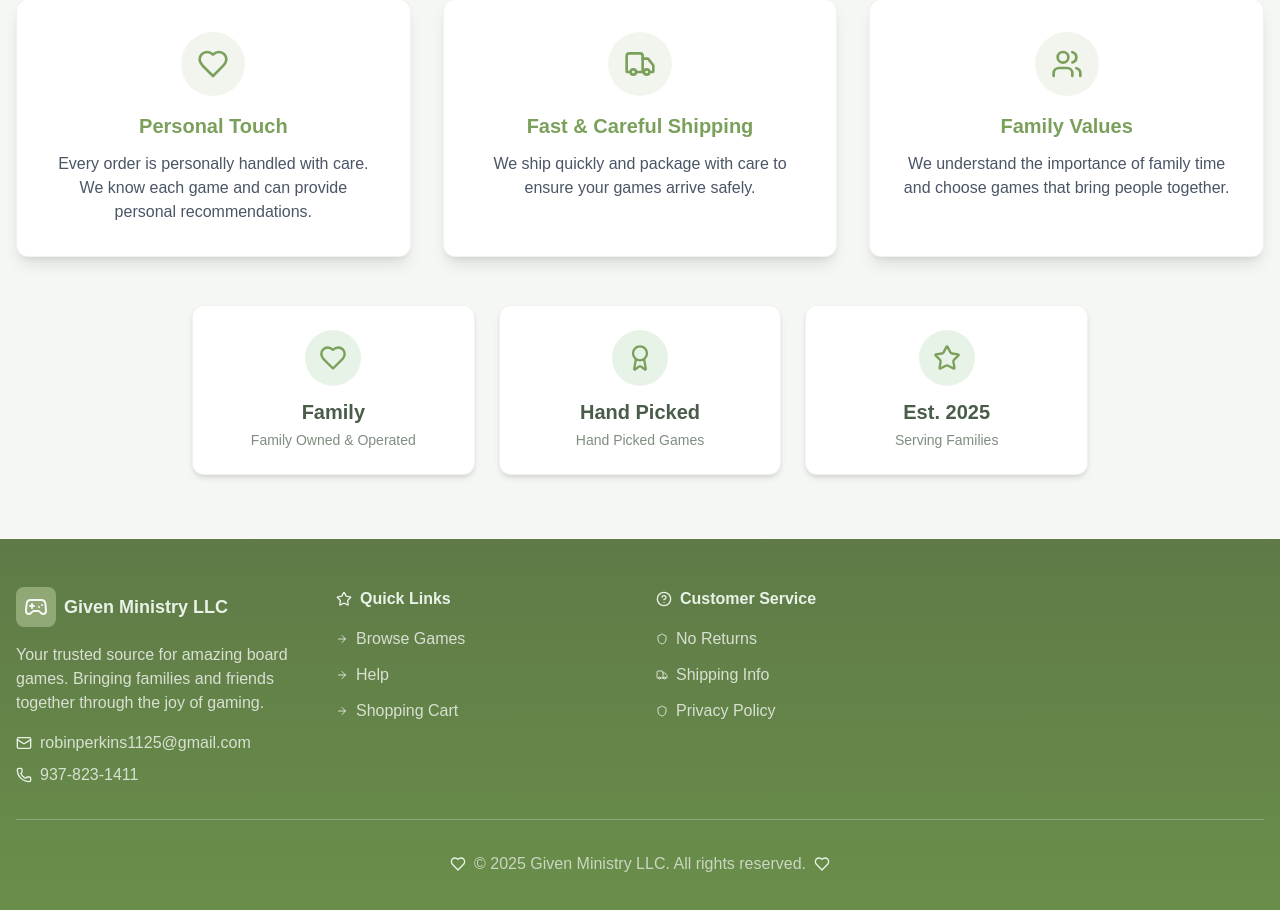
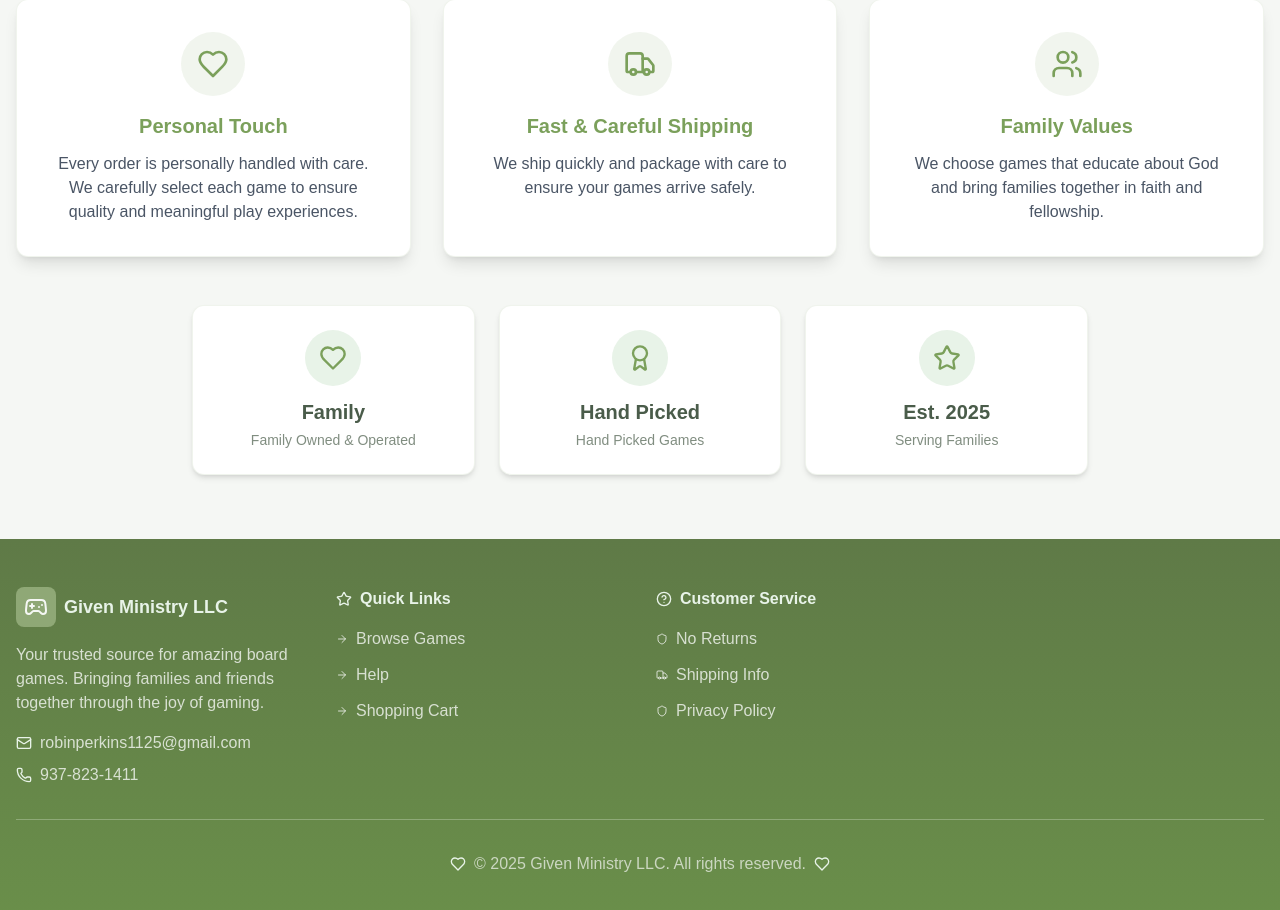
Before and after one commit to givenministryLLC/given-ministry-boardgames, a Next.js app: page / in a window 1280 px wide. Shown: the part 967-1877 px from the top of the page. Built offline with nearby package versions, Linux system fonts and the light colour scheme.

Commit message:
Update feature descriptions on homepage
Revised the text for 'Personal Touch' and 'Family Values' sections to better reflect the focus on quality, meaningful play experiences, and faith-based family values.

```diff
--- a/src/app/page.tsx
+++ b/src/app/page.tsx
@@ -80,7 +80,7 @@
                 <Heart className="w-8 h-8 text-primary group-hover:text-warm-cream transition-colors duration-300" />
               </div>
               <h3 className="text-xl font-semibold mb-3 text-primary text-center">Personal Touch</h3>
-              <p className="text-gray-600 text-center">Every order is personally handled with care. We know each game and can provide personal recommendations.</p>
+              <p className="text-gray-600 text-center">Every order is personally handled with care. We carefully select each game to ensure quality and meaningful play experiences.</p>
             </div>
 
             <div className="group bg-white p-8 rounded-xl shadow-lg hover:shadow-2xl transition-all duration-300 hover:-translate-y-2 border border-sage-green/20">
@@ -96,7 +96,7 @@
                 <Users className="w-8 h-8 text-primary group-hover:text-warm-cream transition-colors duration-300" />
               </div>
               <h3 className="text-xl font-semibold mb-3 text-primary text-center">Family Values</h3>
-              <p className="text-gray-600 text-center">We understand the importance of family time and choose games that bring people together.</p>
+              <p className="text-gray-600 text-center">We choose games that educate about God and bring families together in faith and fellowship.</p>
             </div>
           </div>
 
```
